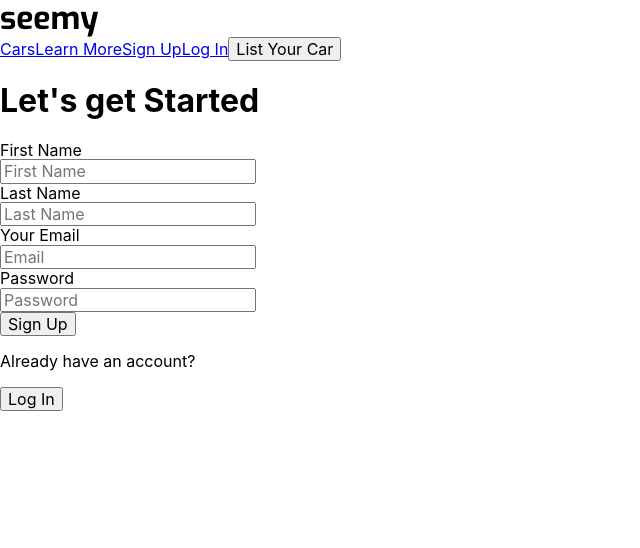
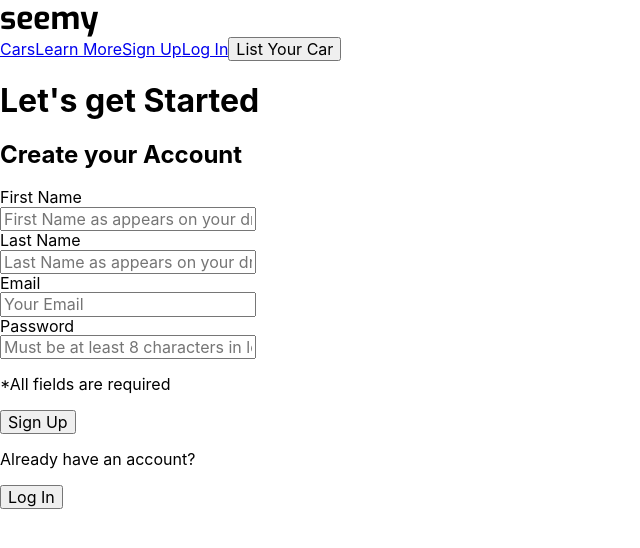
Before and after one commit to Pablolo/seemy-react-client, a React (Create React App) app: page /signup in a window 1280 px wide. Shown: the top 548 px of the page, without its empty margins (0-640 px from the left). Built offline with nearby package versions, Linux system fonts and the light colour scheme; no server answers.

Commit message:
started form validation on signup

```diff
--- a/src/components/Navbar.js
+++ b/src/components/Navbar.js
@@ -17,16 +17,21 @@ class Navbar extends Component {
   }
 
   componentDidUpdate(prevProps) {
-    if (prevProps.user._id !== this.props.user._id) {
-      this.setState({
-        userId: this.props.user._id
-      })
+    // console.log('prevprops user', prevProps.user)
+    // console.log('user props now', this.props.user)
+    if (prevProps.user && this.props.user) {
+      if (prevProps.user._id !== this.props.user._id) {
+        this.setState({
+          userId: this.props.user._id
+        })
+      }
     }
   }
 
   render() {
     const { isLoggedIn } = this.props;
     const { userId } = this.state;
+    // console.log('state user id of navbar', userId)
     return (
       <nav>
          <Link to='/' className='seemy-logo'>seemy</Link>
--- a/src/views/auth/Signup.js
+++ b/src/views/auth/Signup.js
@@ -1,6 +1,10 @@
 import React, { Component } from "react";
 import { withAuth } from "../../context/authContext";
 import { Link } from 'react-router-dom';
+
+// eslint-disable-next-line
+const validEmailRegex =
+  RegExp(/^(([^<>()\[\]\.,;:\s@\"]+(\.[^<>()\[\]\.,;:\s@\"]+)*)|(\".+\"))@(([^<>()[\]\.,;:\s@\"]+\.)+[^<>()[\]\.,;:\s@\"]{2,})$/i);
 
 class Signup extends Component {
   state = {
@@ -8,6 +12,12 @@ class Signup extends Component {
     lastName: '',
     email: '',
     password: '',
+    errors: {
+      firstName: '',
+      lastName: '',
+      email: '',
+      password: '',
+    }
   };
 
   handleSubmit = (e) => {
@@ -19,19 +29,57 @@ class Signup extends Component {
     }
   };
 
-  cleanForm = () => {
-    this.setState({
-      firstName: '',
-      lastName: '',
-      email: '',
-      password: '',
-    });
-  };
+  // cleanForm = () => {
+  //   this.setState({
+  //     firstName: '',
+  //     lastName: '',
+  //     email: '',
+  //     password: '',
+  //   });
+  // };
+
+  // handleChange = (e) => {
+  //   this.setState({
+  //     [e.target.name]: e.target.value,
+  //   });
+  // };
 
   handleChange = (e) => {
-    this.setState({
-      [e.target.name]: e.target.value,
-    });
+    e.preventDefault();
+    const { name, value } = e.target;
+    let errors = this.state.errors;
+
+    switch (name) {
+      case 'firstName':
+        errors.firstName =
+          value.length === 0
+            ? 'Please enter your First Name'
+            : '';
+        break;
+      case 'lastName':
+        errors.lastName =
+          value.length === 0
+            ? 'Please enter your Last Name'
+            : '';
+        break;
+      case 'email':
+        errors.email =
+          validEmailRegex.test(value)
+            ? ''
+            : 'Email is not valid';
+        break;
+      case 'password':
+        errors.password =
+          value.length < 8
+            ? 'Password must be 8 characters long'
+            : '';
+        break;
+      // no default
+    }
+
+    this.setState({errors, [name]: value}, ()=> {
+        console.log(errors);
+    })
   };
 
   render() {
@@ -40,6 +88,7 @@ class Signup extends Component {
     return (
       <div>
         <h1>Let's get Started</h1>
+        <h2>Create your Account</h2>
         <form onSubmit={this.handleSubmit}>
         <label htmlFor="firstName">First Name</label>
         <br></br>
@@ -47,9 +96,10 @@ class Signup extends Component {
             type="text"
             name="firstName"
             id="firstName"
-            placeholder="First Name"
+            placeholder="First Name as appears on your driver's license"
             value={firstName}
             onChange={this.handleChange}
+            noValidate
           />
           <br></br>
           <label htmlFor="lastName">Last Name</label>
@@ -58,20 +108,22 @@ class Signup extends Component {
             type="text"
             name="lastName"
             id="lastName"
-            placeholder="Last Name"
+            placeholder="Last Name as appears on your driver's license"
             value={lastName}
             onChange={this.handleChange}
+            noValidate
           />
           <br></br>
-          <label htmlFor="email">Your Email</label>
+          <label htmlFor="email">Email</label>
           <br></br>
           <input
-            type="text"
+            type="email"
             name="email"
             id="email"
-            placeholder="Email"
+            placeholder="Your Email"
             value={email}
             onChange={this.handleChange}
+            noValidate
           />
           <br></br>
           <label htmlFor="password">Password</label>
@@ -80,11 +132,13 @@ class Signup extends Component {
             type="password"
             name="password"
             id="password"
-            placeholder="Password"
+            placeholder="Must be at least 8 characters in length. White spaces are not allowed"
             value={password}
             onChange={this.handleChange}
+            noValidate
           />
           <br></br>
+          <p>*All fields are required</p>
           <input type="submit" value="Sign Up" />
         </form>
         <p>Already have an account?</p><Link to={'/login'}><button>Log In</button></Link>
```
